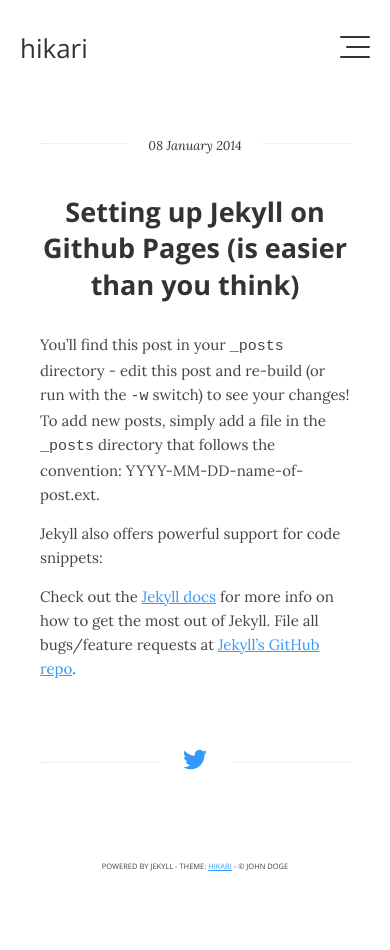
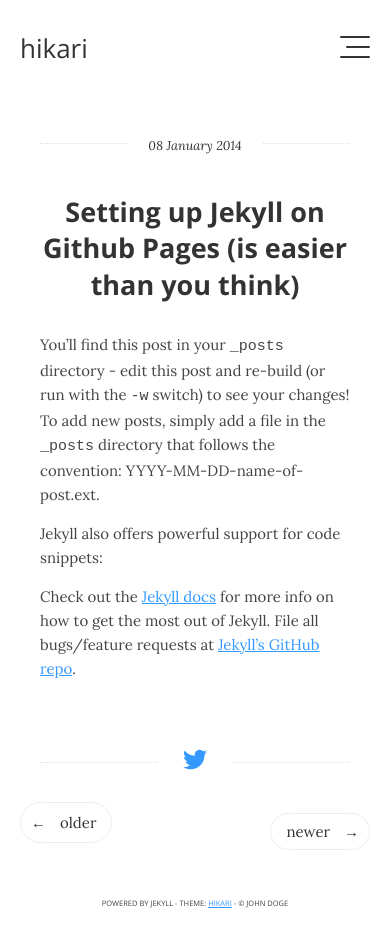
Before and after one commit to mx3m/hikari-for-jekyll, a Jekyll site: the page built from _posts/2014-01-08-setting-up-jekyll-on-github-pages.markdown, in a window 390 px wide. Built offline with Jekyll 4.4.1, drawn with Linux system fonts in a browser that asks for light colours; Markdown is read by kramdown in place of the engine named in the settings; before the commit the page ends 913 px from its top, so only the background shows below that.

Commit message:
Show next/prev buttons on small screens
Rather than hide the next/prev buttons on small screens, position them
statically at the bottom of each post and show the "newer" / "older"
text since there is no hover on touch devices.

This makes for nicer navigation on small devices.

```diff
--- a/_layouts/post.html
+++ b/_layouts/post.html
@@ -1,11 +1,4 @@
 {% include header.html %}
-
-{% if page.previous %}
-  <a rel="prev" href="{{ site.baseurl }}{{ page.previous.url }}" id="prev">&larr;</a>
-{% endif %}
-{% if page.next %}
-  <a rel="next" href="{{ site.baseurl }}{{ page.next.url }}" id="next">&rarr;</a>
-{% endif %}
 
 <section id="single-wrap">
   <article class="single-content" itemscope itemtype="http://schema.org/BlogPosting">
@@ -25,6 +18,16 @@
         <span class="icon-twitter"></span>
       </a>
     </div>
+    {% if page.next %}
+      <a rel="next" href="{{ site.baseurl }}{{ page.next.url }}" id="next">
+        <span class="nav-title nav-title-next">newer</span> &rarr;
+      </a>
+    {% endif %}
+    {% if page.previous %}
+      <a rel="prev" href="{{ site.baseurl }}{{ page.previous.url }}" id="prev">
+        &larr; <span class="nav-title nav-title-prev">older</span>
+      </a>
+    {% endif %}
   </article>
 </section>
 
--- a/css/main.css
+++ b/css/main.css
@@ -435,7 +435,6 @@
 }
 
 #prev { left: 40px; }
-
 #next { right: 40px; }
 
 #prev:active,
@@ -443,16 +442,23 @@
   border-color: #39f;
 }
 
-#prev:hover::after {
-  content: 'older';
+.nav-title {
+  display: none;
+}
+
+.nav-title-prev {
   margin-left: 10px;
   margin-right: 5px;
 }
 
-#next:hover::before {
-  content: 'newer';
+.nav-title-next {
   margin-right: 10px;
   margin-left: 5px;
+}
+
+#prev:hover .nav-title,
+#next:hover .nav-title {
+  display: inline;
 }
 
 /* highlights */
@@ -517,7 +523,15 @@
   body { font-size: 17px; }
   header .h-wrap { padding: 40px 30px; }
   header .h-wrap .menu-icon { margin-top: 2px; }
-  #prev, #next { display: none; }
+
+  #next,
+  #prev {
+    position: static;
+  }
+
+  #next { float: right; }
+  .nav-title { display: inline; }
+
   ul.posts li .p-wrap { padding: 30px; }
   ul.posts li .p-wrap p { display: block; }
   ul.posts li .p-wrap:hover { padding-left: 40px; }
```
